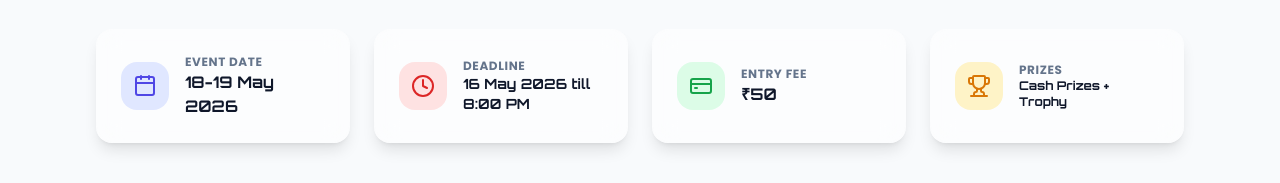
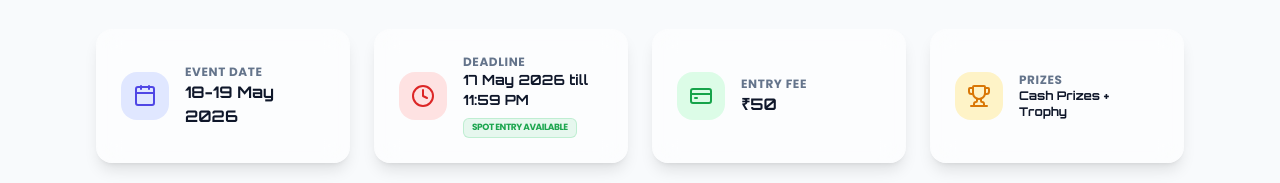
Before and after one commit to Saurabh-Shinde-Patil/TechTonic-2026, a React (Vite) app: page /event/canvas-x in a window 1280 px wide. Shown: the part 769-952 px from the top of the page. Built offline with nearby package versions, Linux system fonts and the light colour scheme.

Commit message:
date extend

```diff
--- a/src/data/siteData.js
+++ b/src/data/siteData.js
@@ -1,11 +1,11 @@
 import { Lightbulb, Cpu, Palette, Gamepad2, Network, Trophy, Image as ImageIcon, MessageSquare, Bot, Film, Moon, Triangle, Calendar, Flag, Rocket, CheckCircle2 } from 'lucide-react';
 
 export const GLOBAL_DEADLINE = {
-  date: '16 May 2026',
-  time: '8:00 PM',
-  full: '16 May 2026 till 8:00 PM',
-  timer: '2026-05-16T20:00:00',
-  showSpotEntry: false // Set to true to show "Spot Entry Also Available"
+  date: '17 May 2026',
+  time: '11:59 PM',
+  full: '17 May 2026 till 11:59 PM',
+  timer: '2026-05-17T23:59:00',
+  showSpotEntry: true // Set to true to show "Spot Entry Also Available"
 };
 
 export const navLinks = [
```
